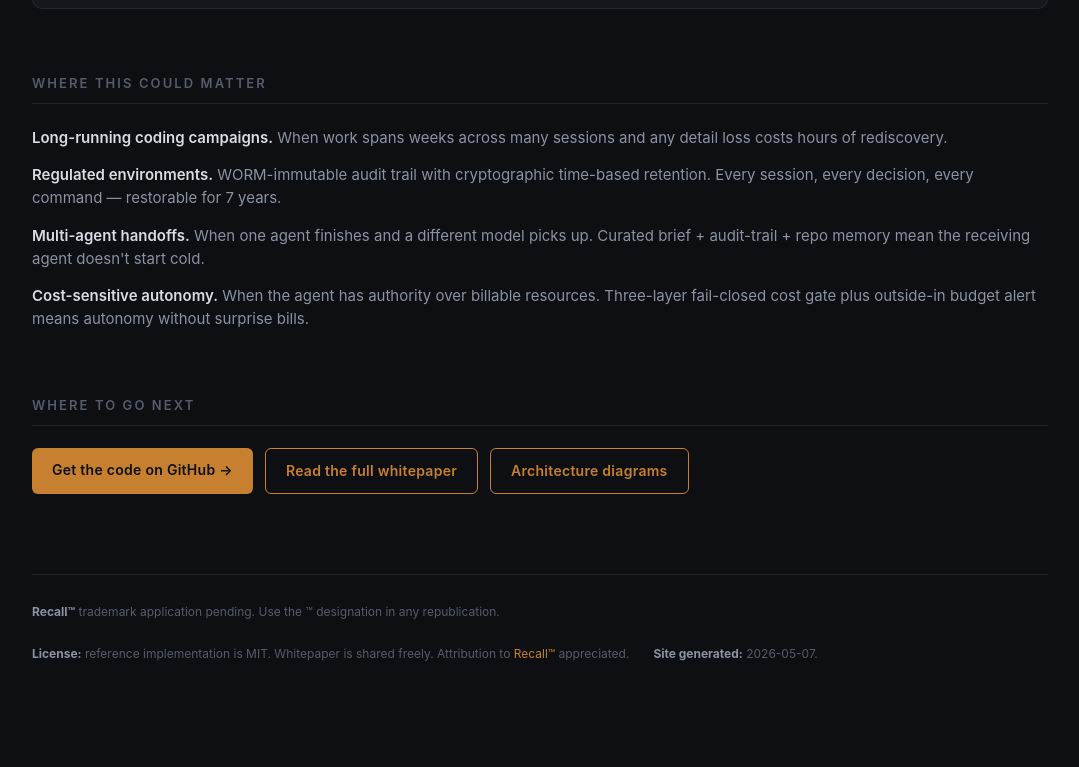
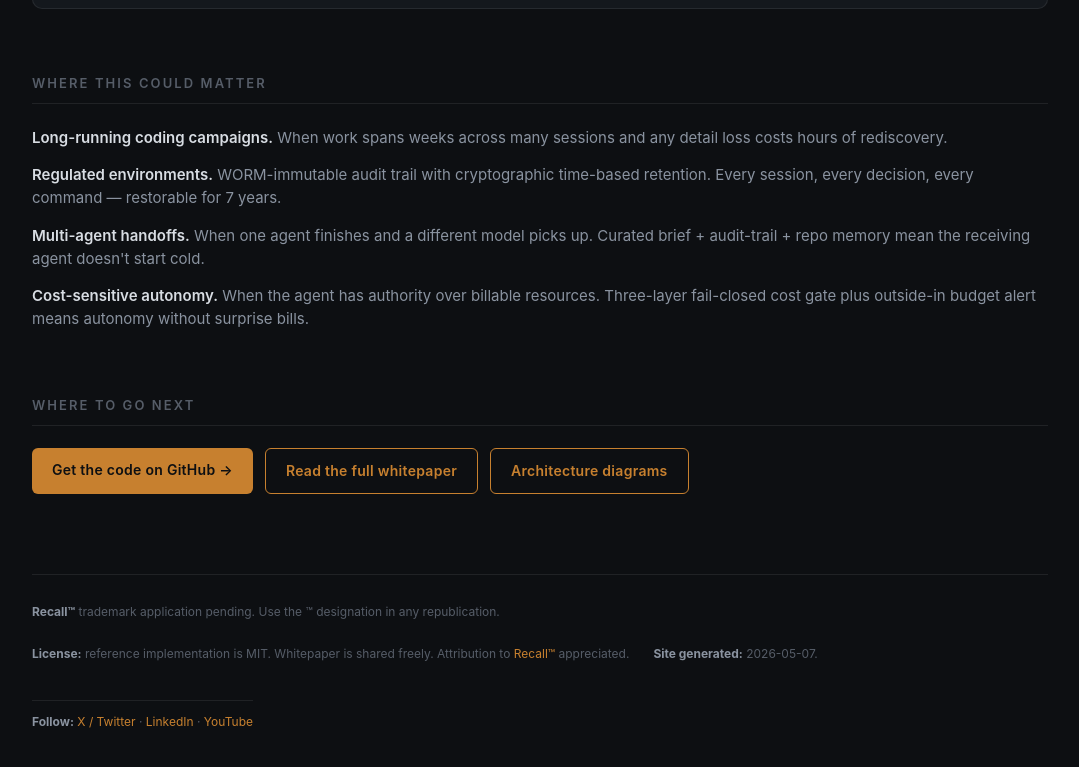
Before and after one commit to RecallWorks/Recall, a plain HTML site: page site/quickstart.html in a window 1280 px wide. Shown: the part 2072-2839 px from the top of the page, without its empty margins (100-1179 px from the left). Drawn offline with Linux system fonts and the light colour scheme.

Commit message:
Site: add social links to footer + JSON-LD sameAs (X/LinkedIn/YouTube)

```diff
--- a/site/assets/site.css
+++ b/site/assets/site.css
@@ -174,3 +174,7 @@
   .arch-row { grid-template-columns: 1fr; }
   .base-row { grid-template-columns: 1fr; gap: 4px; }
 }
+
+.social { margin-top: 12px; padding-top: 12px; border-top: 1px solid var(--border); }
+.social a { color: var(--accent); text-decoration: none; }
+.social a:hover { text-decoration: underline; }
--- a/site/quickstart.html
+++ b/site/quickstart.html
@@ -1,5 +1,5 @@
 <!doctype html>
-<!-- @recall.works/site | quickstart.html | v1.3 | 2026-05-08 | consolidated to RecallWorks/Recall canonical home; URL refs updated | prev: v1.2 -->
+<!-- @recall.works/site | quickstart.html | v1.4 | 2026-05-08 | added social links to footer (X/LinkedIn/YouTube) | prev: v1.3 -->
 <html lang="en">
 <head>
 <meta charset="utf-8">
@@ -17,7 +17,7 @@
 <meta property="og:image:width" content="1200">
 <meta property="og:image:height" content="630">
 <meta name="twitter:card" content="summary_large_image">
-<meta name="twitter:site" content="@mtgtechusa">
+<meta name="twitter:site" content="@MtgtechUSA">
 <meta name="twitter:title" content="Quickstart · Recall™ Agent OS">
 <meta name="twitter:description" content="Get the Recall Agent OS running on your machine in an afternoon. Pinned ChromaDB + FastAPI brain image, bootstrap script, templates, no commitment.">
 <meta name="twitter:image" content="https://recall.works/assets/og-card.png">
@@ -209,6 +209,11 @@
     <div><strong>Recall™</strong> trademark application pending. Use the ™ designation in any republication.</div>
     <div><strong>License:</strong> reference implementation is MIT. Whitepaper is shared freely. Attribution to <span style="color:var(--accent)">Recall™</span> appreciated.</div>
     <div><strong>Site generated:</strong> 2026-05-07.</div>
+    <div class="social"><strong>Follow:</strong>
+      <a href="https://x.com/MtgtechUSA">X / Twitter</a> &middot;
+      <a href="https://linkedin.com/company/mortgagetech">LinkedIn</a> &middot;
+      <a href="https://youtube.com/@Mortgagetech8888172299">YouTube</a>
+    </div>
   </div>
 </footer>
 
```
Also changed, not shown: site/architecture.html (+2 -2 lines), site/brain.html (+2 -2 lines), site/comparison.html (+2 -2 lines), site/hardware.html (+2 -2 lines), site/index.html (+13 -2 lines), site/pillars.html (+2 -2 lines), site/whitepaper.html (+2 -2 lines), 1 other file.
